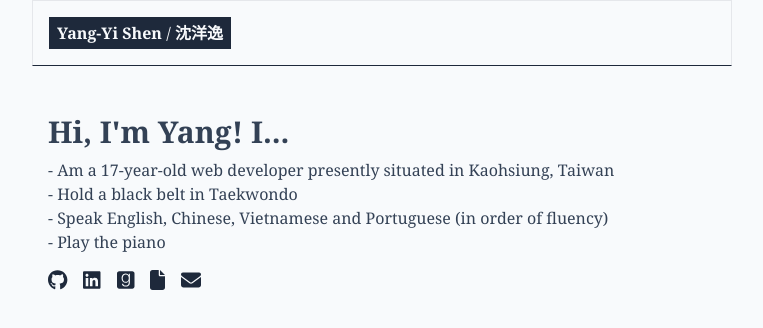
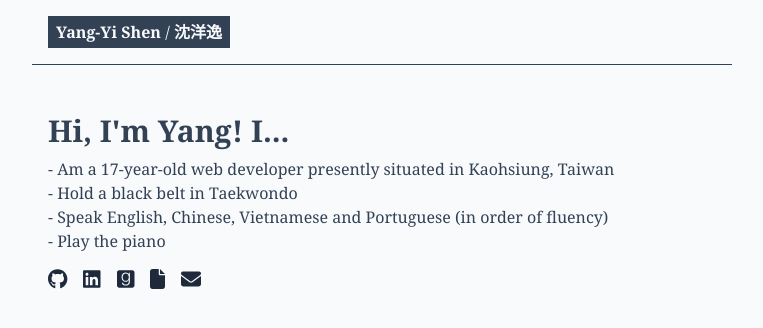
Before and after one commit to yangyi-shen/personal-website, a React (Vite) app: page / in a window 1280 px wide. Shown: the top 328 px of the page, without its empty margins (258-1021 px from the left). Built offline with nearby package versions, Linux system fonts and the light colour scheme.

Commit message:
feat: minor modifications to header

```diff
--- a/src/components/Header.tsx
+++ b/src/components/Header.tsx
@@ -2,8 +2,8 @@ import React from "react"
 
 const Header: React.FC = () => {
     return (
-        <header className="w-full border border-b-slate-800 flex items-center border-box p-4">
-            <div className="h-full bg-slate-800 text-slate-50 px-2 py-1">
+        <header className="w-full border-b border-slate-700 flex items-center border-box p-4">
+            <div className="h-full bg-slate-700 text-slate-50 px-2 py-1">
                 {/* using &nbsp; instead of flexbox & gap to save unnecessary calculations */}
                 <span className="font-bold">Yang-Yi Shen</span>
                 &nbsp;
```
